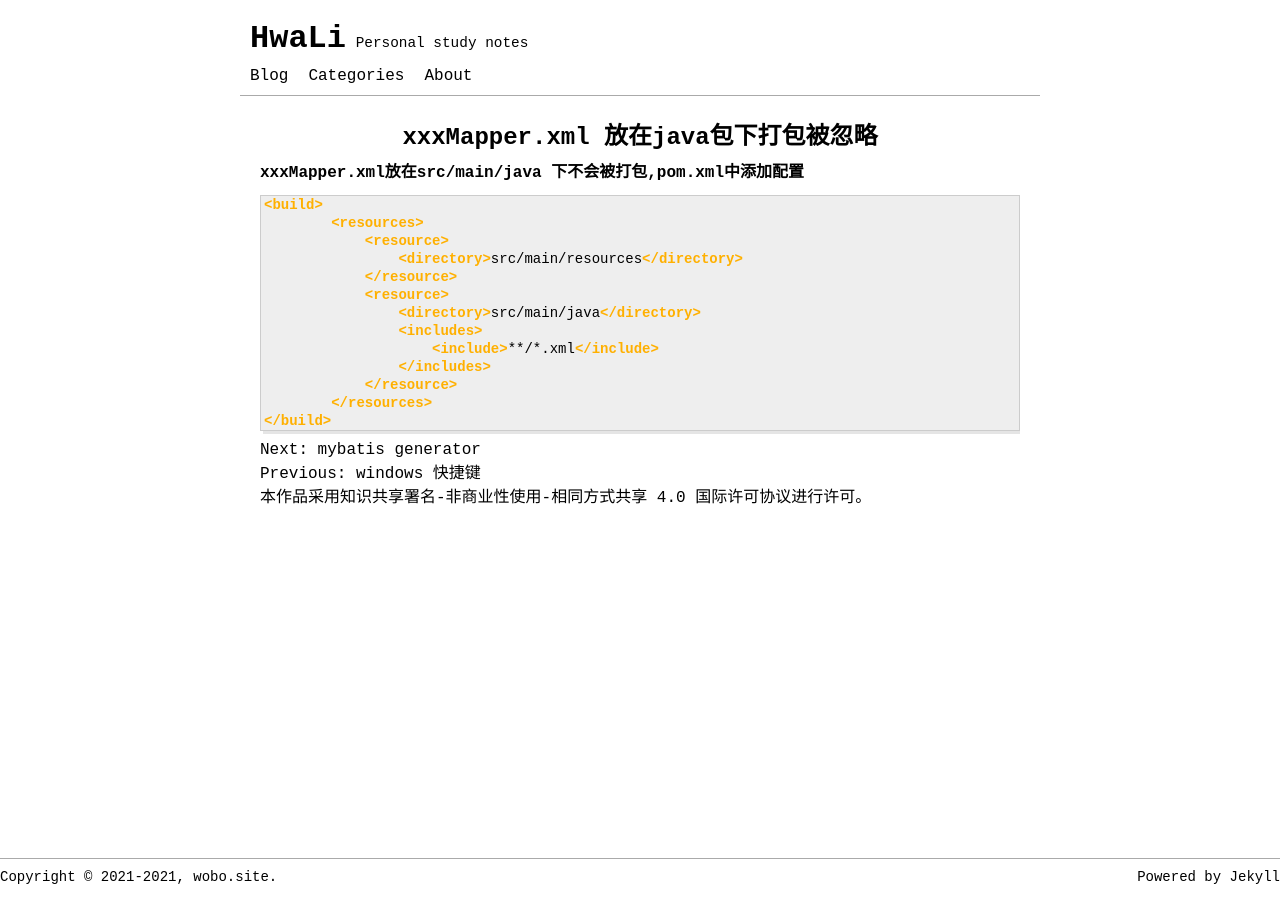
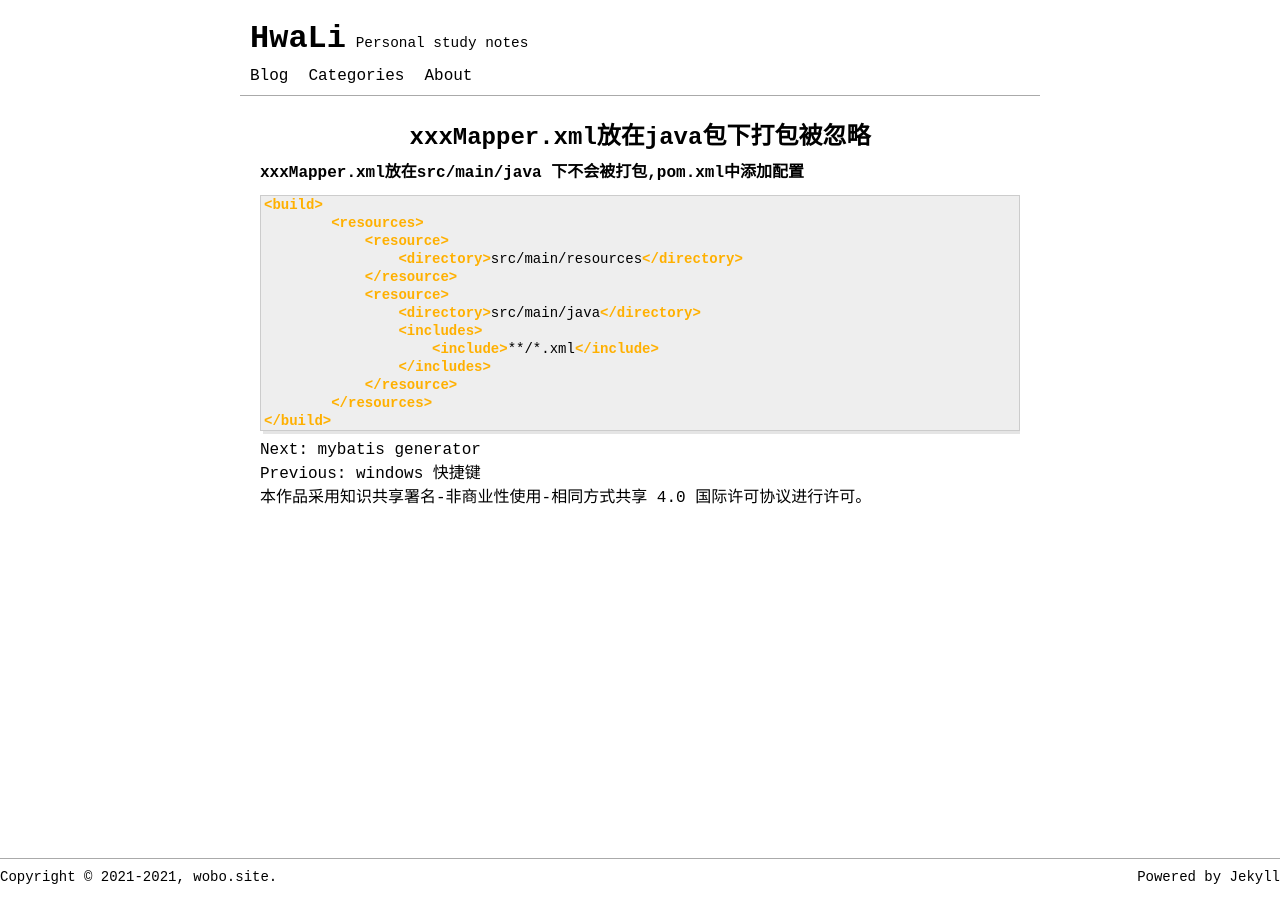
Before and after one commit to hualiy/hualiy.github.io, a Jekyll site: the page built from _posts/Project/2021-05-06-xxxMapper.xml-package-setup.md, in a window 1280 px wide. Built offline with Jekyll 4.4.1, drawn with Linux system fonts in a browser that asks for light colours; comment, search, counter and statistics services are not loaded.

```diff
--- a/_posts/Project/2021-05-06-xxxMapper.xml-package-setup.md
+++ b/_posts/Project/2021-05-06-xxxMapper.xml-package-setup.md
@@ -1,6 +1,6 @@
 ---
 layout: post
-title: xxxMapper.xml 放在java包下打包被忽略
+title: xxxMapper.xml放在java包下打包被忽略
 date: 2021-05-06
 categories: [project]
 tags: [xml]
```
